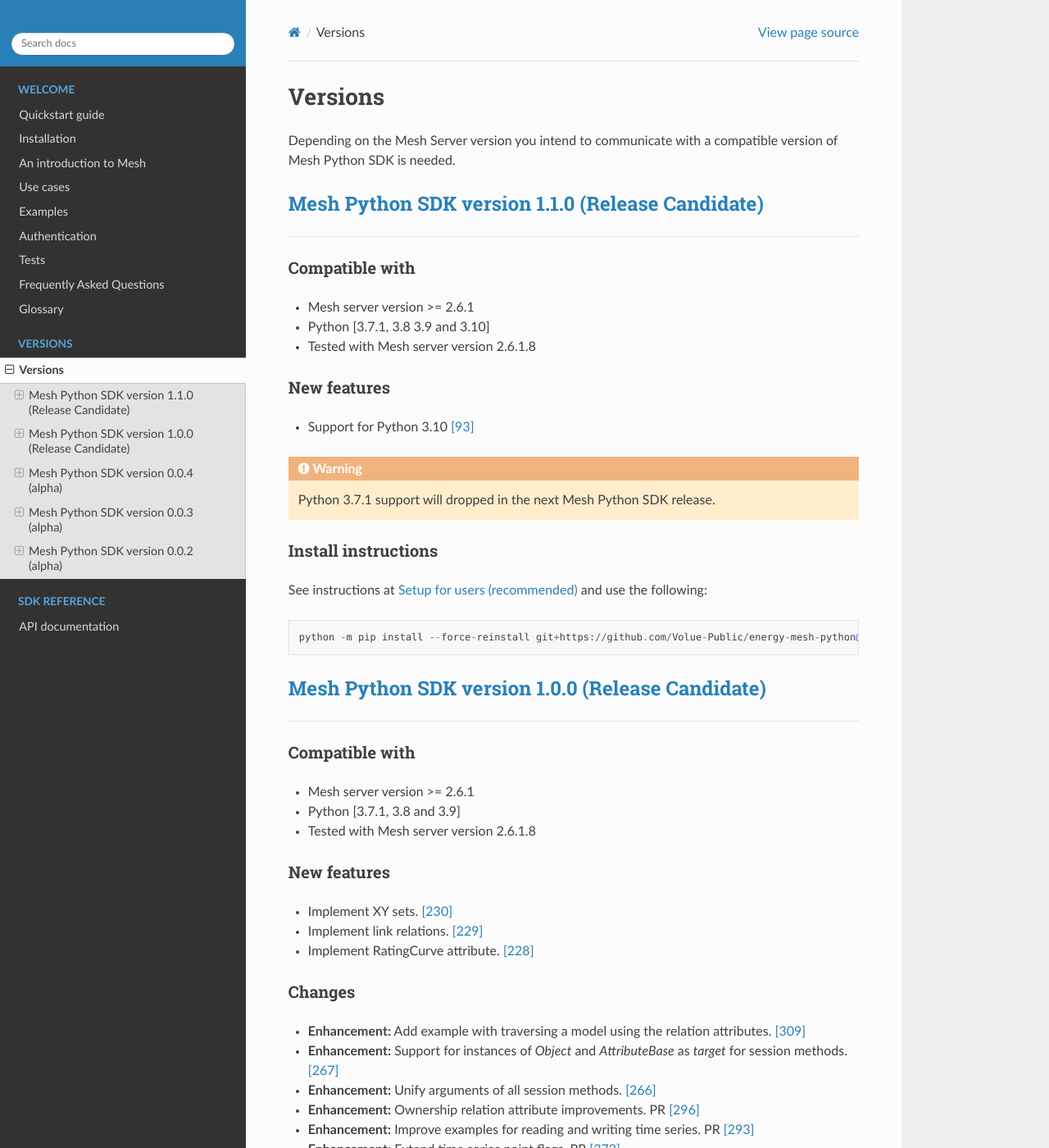
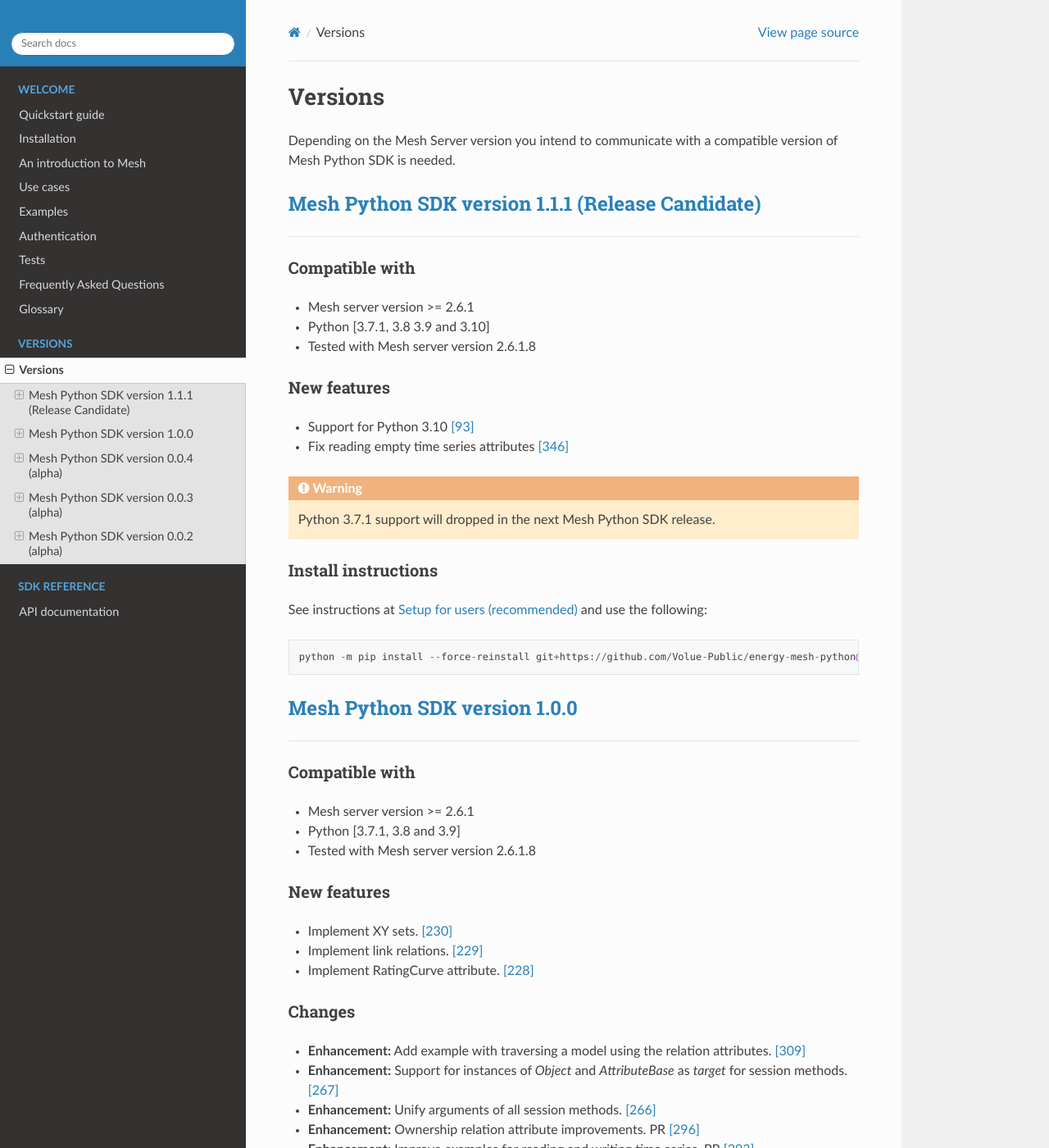
Before and after one commit to Volue-Public/energy-mesh-python, a Sphinx documentation site: the page built from docs/source/versions.rst, in a window 1280 px wide and 1400 px high. Shown: the whole window at 82% size. Built offline with Sphinx 7.4.7 and the Read the Docs theme 2.0.0, drawn with Linux system fonts in a browser that asks for light colours.

Commit message:
Add release notes

```diff
--- a/docs/source/versions.rst
+++ b/docs/source/versions.rst
@@ -3,7 +3,7 @@
 
 Depending on the Mesh Server version you intend to communicate with a compatible version of Mesh Python SDK is needed.
 
-`Mesh Python SDK version 1.1.0 (Release Candidate) <https://github.com/Volue-Public/energy-mesh-python/releases/tag/v1.1.0>`_
+`Mesh Python SDK version 1.1.1 (Release Candidate) <https://github.com/Volue-Public/energy-mesh-python/releases/tag/v1.1.0>`_
 *****************************************************************************************************************************
 
 ------------
@@ -19,6 +19,7 @@
 ~~~~~~~~~~~~~~~~~~
 
 - Support for Python 3.10 :pull:`93`
+- Fix reading empty time series attributes :issue:`346`
 
 .. warning::
     Python 3.7.1 support will dropped in the next Mesh Python SDK release.
@@ -33,8 +34,8 @@
     python -m pip install --force-reinstall git+https://github.com/Volue-Public/energy-mesh-python@v1.1.0
 
 
-`Mesh Python SDK version 1.0.0 (Release Candidate) <https://github.com/Volue-Public/energy-mesh-python/releases/tag/v1.0.0>`_
-*****************************************************************************************************************************
+`Mesh Python SDK version 1.0.0 <https://github.com/Volue-Public/energy-mesh-python/releases/tag/v1.0.0>`_
+*********************************************************************************************************
 
 ------------
 
```
